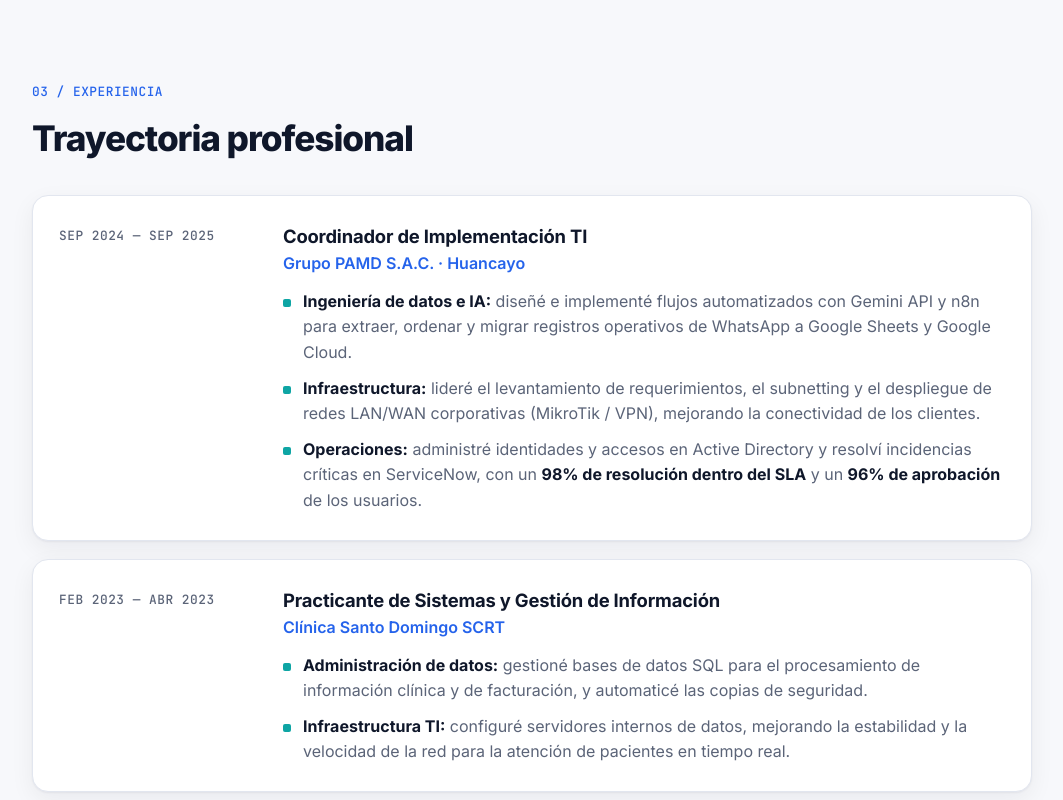
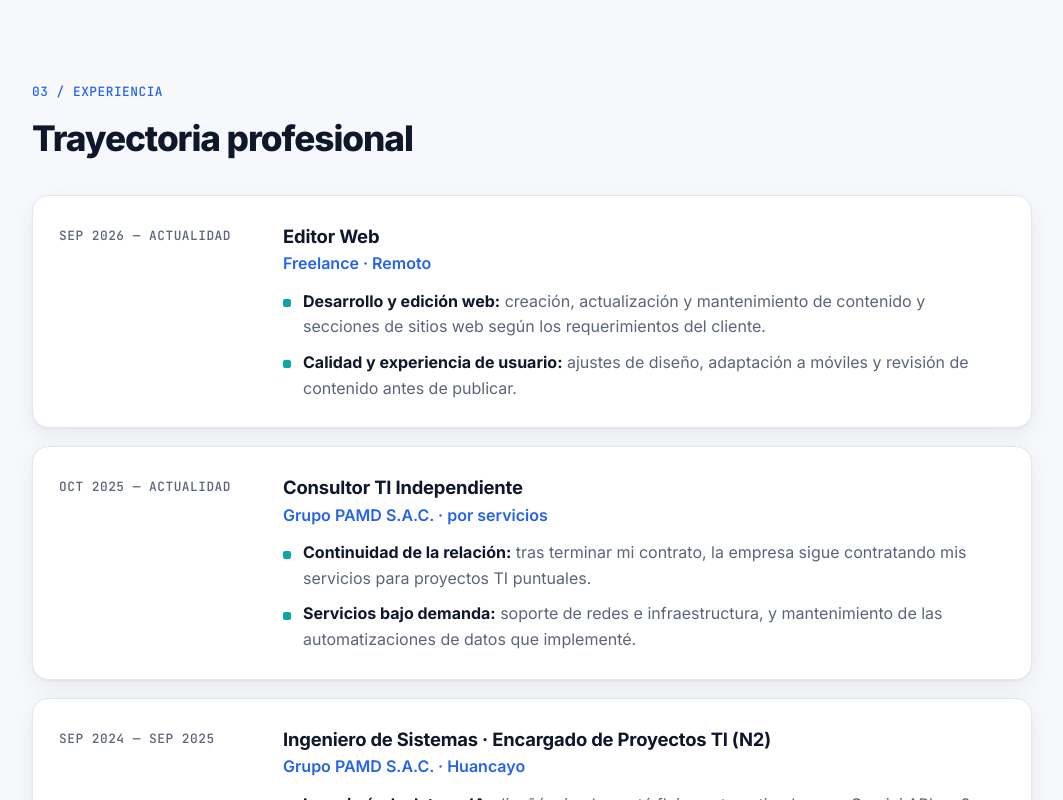
Before and after one commit to JGuere2811/JGuere2811.github.io, a plain HTML site: page index.html in a window 1280 px wide. Shown: the part 2000-2800 px from the top of the page, without its empty margins (108-1171 px from the left). Drawn offline with Linux system fonts and the light colour scheme.

Commit message:
Experiencia actualizada (freelance y Grupo PAMD) y certificación Excel MO-200

```diff
--- a/index.html
+++ b/index.html
@@ -179,7 +179,7 @@ footer{padding:36px 0;color:var(--muted);font-size:.85rem;text-align:center}
       <div class="stat reveal"><b data-count="98">98%</b><span>de incidencias resueltas dentro del SLA</span></div>
       <div class="stat reveal"><b data-count="96">96%</b><span>de aprobación de los usuarios</span></div>
       <div class="stat reveal"><b>1.º</b><span>puesto en la Feria de Proyectos de Ingeniería 2024</span></div>
-      <div class="stat reveal"><b>MOS</b><span>Excel, certificación internacional de Microsoft</span></div>
+      <div class="stat reveal"><b>MO-200</b><span>Excel Associate, certificación internacional de Microsoft</span></div>
     </div>
   </div>
 </header>
@@ -191,7 +191,7 @@ footer{padding:36px 0;color:var(--muted);font-size:.85rem;text-align:center}
     <div class="about">
       <div class="card reveal">
         <p>Soy <strong>Bachiller en Ingeniería de Sistemas e Informática</strong> por la Universidad Continental. Trabajo donde se cruzan los <strong>datos</strong>, la <strong>automatización</strong> y la <strong>infraestructura TI</strong>.</p>
-        <p>En mi último puesto diseñé flujos con IA que extraen, ordenan y migran registros operativos de WhatsApp a Google Sheets y Google Cloud, eliminando trabajo manual repetitivo. También lideré despliegues de redes corporativas y la gestión de incidencias con resultados medibles.</p>
+        <p>En Grupo PAMD diseñé flujos con IA que extraen, ordenan y migran registros operativos de WhatsApp a Google Sheets y Google Cloud, eliminando trabajo manual repetitivo. También lideré despliegues de redes corporativas y la gestión de incidencias con resultados medibles.</p>
         <p>Me gusta entender el problema del negocio antes de elegir la herramienta, y explicar los resultados de forma clara a perfiles no técnicos.</p>
       </div>
       <div class="card reveal">
@@ -236,9 +236,31 @@ footer{padding:36px 0;color:var(--muted);font-size:.85rem;text-align:center}
     <h2>Trayectoria profesional</h2>
     <div class="tl">
       <div class="card job reveal">
+        <div class="when mono">SEP 2026 — ACTUALIDAD</div>
+        <div>
+          <h3>Editor Web</h3>
+          <span class="org">Freelance · Remoto</span>
+          <ul>
+            <li><strong>Desarrollo y edición web:</strong> creación, actualización y mantenimiento de contenido y secciones de sitios web según los requerimientos del cliente.</li>
+            <li><strong>Calidad y experiencia de usuario:</strong> ajustes de diseño, adaptación a móviles y revisión de contenido antes de publicar.</li>
+          </ul>
+        </div>
+      </div>
+      <div class="card job reveal">
+        <div class="when mono">OCT 2025 — ACTUALIDAD</div>
+        <div>
+          <h3>Consultor TI Independiente</h3>
+          <span class="org">Grupo PAMD S.A.C. · por servicios</span>
+          <ul>
+            <li><strong>Continuidad de la relación:</strong> tras terminar mi contrato, la empresa sigue contratando mis servicios para proyectos TI puntuales.</li>
+            <li><strong>Servicios bajo demanda:</strong> soporte de redes e infraestructura, y mantenimiento de las automatizaciones de datos que implementé.</li>
+          </ul>
+        </div>
+      </div>
+      <div class="card job reveal">
         <div class="when mono">SEP 2024 — SEP 2025</div>
         <div>
-          <h3>Coordinador de Implementación TI</h3>
+          <h3>Ingeniero de Sistemas · Encargado de Proyectos TI (N2)</h3>
           <span class="org">Grupo PAMD S.A.C. · Huancayo</span>
           <ul>
             <li><strong>Ingeniería de datos e IA:</strong> diseñé e implementé flujos automatizados con Gemini API y n8n para extraer, ordenar y migrar registros operativos de WhatsApp a Google Sheets y Google Cloud.</li>
@@ -296,7 +318,7 @@ footer{padding:36px 0;color:var(--muted);font-size:.85rem;text-align:center}
     <span class="eyebrow mono">05 / CERTIFICACIONES Y FORMACIÓN</span>
     <h2>Aprendizaje continuo</h2>
     <div class="certs">
-      <div class="card cert reveal"><span class="ic"><svg viewBox="0 0 24 24" fill="none" stroke="currentColor" stroke-width="2"><circle cx="12" cy="9" r="6"/><path d="m8.5 14-1.5 7 5-3 5 3-1.5-7"/></svg></span><div><h3>Microsoft Office Specialist: Excel</h3><span>Microsoft · certificación internacional</span></div></div>
+      <div class="card cert reveal"><span class="ic"><svg viewBox="0 0 24 24" fill="none" stroke="currentColor" stroke-width="2"><circle cx="12" cy="9" r="6"/><path d="m8.5 14-1.5 7 5-3 5 3-1.5-7"/></svg></span><div><h3>Microsoft Office Specialist: Excel Associate (MO-200)</h3><span>Microsoft · certificación internacional</span></div></div>
       <div class="card cert reveal"><span class="ic"><svg viewBox="0 0 24 24" fill="none" stroke="currentColor" stroke-width="2"><circle cx="12" cy="9" r="6"/><path d="m8.5 14-1.5 7 5-3 5 3-1.5-7"/></svg></span><div><h3>CCNA: Switching, Routing & Wireless Essentials</h3><span>Cisco Networking Academy</span></div></div>
       <div class="card cert reveal"><span class="ic"><svg viewBox="0 0 24 24" fill="none" stroke="currentColor" stroke-width="2"><circle cx="12" cy="9" r="6"/><path d="m8.5 14-1.5 7 5-3 5 3-1.5-7"/></svg></span><div><h3>Python Essentials 1</h3><span>Cisco Networking Academy</span></div></div>
       <div class="card cert reveal"><span class="ic"><svg viewBox="0 0 24 24" fill="none" stroke="currentColor" stroke-width="2"><path d="M4 20V10M10 20V4M16 20v-8"/></svg></span><div><h3>Power BI: DAX, informes e integración con Python y R</h3><span>Universidad Continental · 42 h · 2026</span></div></div>
```
